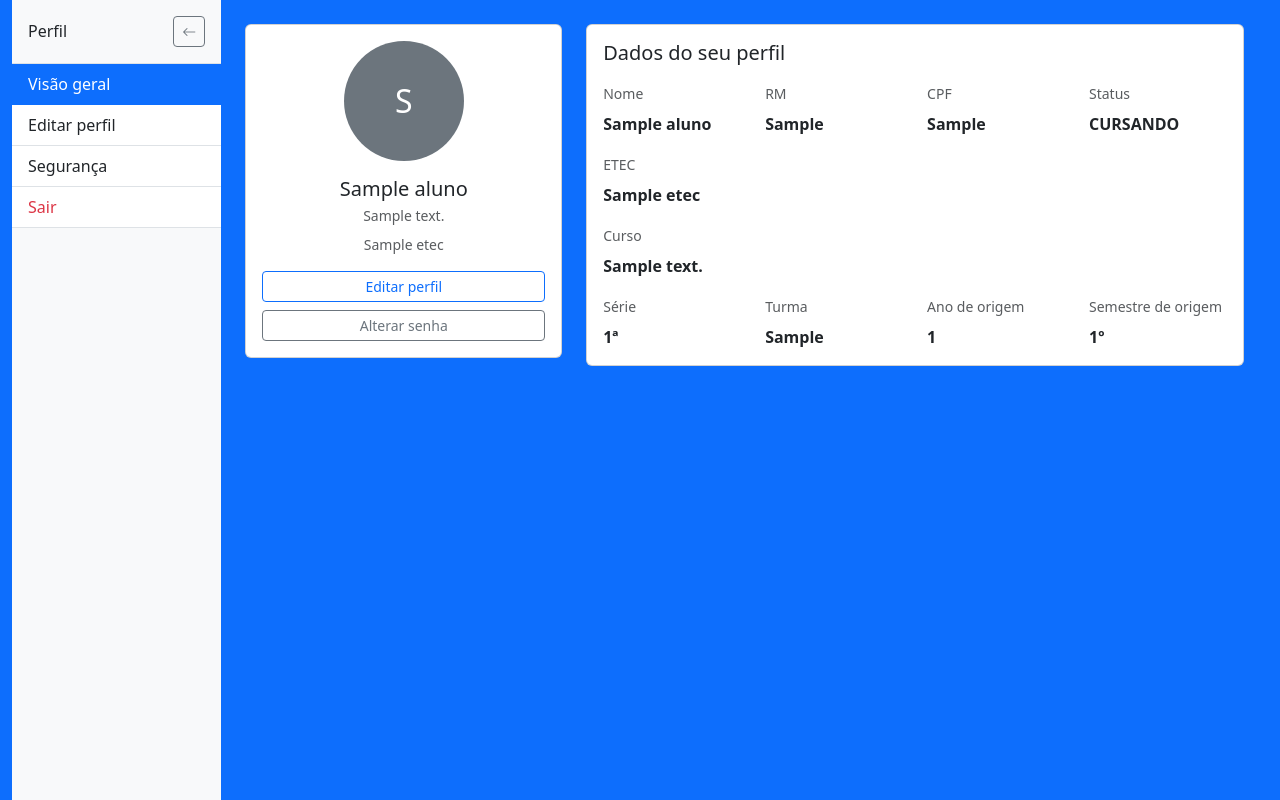
After one commit to OCTECTCC/OCTEC, a Flask app: page /perfil in a window 1280 px wide. The commit adds this page. Run offline with Flask 3, Linux system fonts and the light colour scheme; a user stored in the database is signed in; tables that the repository leaves empty hold one stand-in row (values such as "Sample post").

Commit message:
Criação do perfil.html

```diff
--- a/app/templates/index.html
+++ b/app/templates/index.html
@@ -24,7 +24,7 @@
                                 </a>
                             </div>
                             <div class="d-flex align-items-center gap-2">
-                                <a class="btn btn-sm btn-outline-secondary" href="{{ url_for('views.index') }}" title="Perfil">
+                                <a class="btn btn-sm btn-outline-secondary" href="{{ url_for('views.perfil') }}" title="Perfil">
                                     <i class="bi bi-person-circle"></i>
                                 </a>
                                 <a class="btn btn-sm btn-outline-secondary" href="{{ url_for('views.index') }}" title="Configurações">
--- /dev/null
+++ b/app/templates/perfil.html
@@ -0,0 +1,176 @@
+{% extends "index.html" %}
+{% block title %}Perfil{% endblock %}
+{% block body %}
+    <main class="d-flex flex-column container-fluid vh-100 bg-primary">
+        <div class="flex-grow-1 row g-0 overflow-hidden">
+            <aside class="d-flex flex-column col-12 col-md-2 bg-light">
+                <div class="d-flex justify-content-between align-items-center border-bottom p-3">
+                    <h6 class="mb-0">Perfil</h6>
+                    <a href="{{ url_for('views.index') }}" class="btn btn-sm btn-outline-secondary">
+                        <i class="bi bi-arrow-left"></i>
+                    </a>
+                </div>
+                <nav class="flex-grow-1 list-group list-group-flush overflow-auto">
+                    <a href="{{ url_for('views.perfil') }}" class="list-group-item list-group-item-action active">Visão geral</a>
+                    <a href="{{ url_for('views.perfil') }}" class="list-group-item list-group-item-action">Editar perfil</a>
+                    <a href="{{ url_for('views.perfil') }}" class="list-group-item list-group-item-action">Segurança</a>
+                    <a href="{{ url_for('views.logout') }}" class="list-group-item list-group-item-action text-danger border-bottom">Sair</a>
+                </nav>
+            </aside>
+            <section class="d-flex flex-column col-12 col-md-10">
+                <div class="p-4 overflow-auto">
+                    <div class="row g-4">
+                        <div class="col-12 col-lg-4">
+                            <div class="card">
+                                <div class="card-body text-center">
+                                    <div class="d-flex align-items-center justify-content-center rounded-circle mx-auto mb-3 bg-secondary text-white" style="width:120px;height:120px;font-size:32px;">
+                                        {% if current_user.id_cargo_usuario == 1 %}
+                                            {{ current_user.nome_aluno[0]|upper }}
+                                        {% elif current_user.id_cargo_usuario == 2 %}
+                                            {{ current_user.nome_prof[0]|upper }}
+                                        {% endif %}
+                                    </div>
+                                    <h5 class="card-title mb-1">
+                                        {% if current_user.id_cargo_usuario == 1 %}
+                                            {{ current_user.nome_aluno }}
+                                        {% elif current_user.id_cargo_usuario == 2 %}
+                                            {{ current_user.nome_prof }}
+                                        {% endif %}
+                                    </h5>
+                                    <p class="text-muted small mb-2">
+                                        {{ current_user.cargo_usuario.descricao_cargo }}
+                                    </p>
+                                    <p class="text-muted small mb-3">
+                                        {% if current_user.id_cargo_usuario == 1 %}
+                                            {{ current_user.etec_aluno.nome_etec }}
+                                        {% elif current_user.id_cargo_usuario == 2 %}
+                                            {{ current_user.etec_prof.nome_etec }}
+                                        {% endif %}
+                                    </p>
+                                    <div class="d-grid gap-2">
+                                        <a href="{{ url_for('views.perfil') }}" class="btn btn-outline-primary btn-sm">Editar perfil</a>
+                                        <a href="{{ url_for('views.perfil') }}" class="btn btn-outline-secondary btn-sm">Alterar senha</a>
+                                    </div>
+                                </div>
+                            </div>
+                        </div>
+                        <div class="col-12 col-lg-8">
+                            <div class="card">
+                                <div class="card-body">
+                                    <div class="d-flex justify-content-between align-items-start mb-3">
+                                        <div>
+                                            <h5 class="card-title mb-0">Dados do seu perfil</h5>
+                                        </div>
+                                    </div>
+                                    <div class="row gy-3">
+                                        <div class="col-12 col-md-3">
+                                            <label class="form-label small text-muted">Nome</label>
+                                            <div class="fw-semibold">
+                                                {% if current_user.id_cargo_usuario == 1 %}
+                                                    {{ current_user.nome_aluno }}
+                                                {% elif current_user.id_cargo_usuario == 2 %}
+                                                    {{ current_user.nome_prof }}
+                                                {% endif %}
+                                            </div>
+                                        </div>
+                                        <div class="col-12 col-md-3">
+                                            <label class="form-label small text-muted">
+                                                {% if current_user.id_cargo_usuario == 1 %}
+                                                    RM
+                                                {% elif current_user.id_cargo_usuario == 2 %}
+                                                    Login
+                                                {% endif %}
+                                            </label>
+                                            <div class="fw-semibold">
+                                                {% if current_user.id_cargo_usuario == 1 %}
+                                                    {{ current_user.rm_aluno }}
+                                                {% elif current_user.id_cargo_usuario == 2 %}
+                                                    {{ current_user.login_prof }}
+                                                {% endif %}
+                                            </div>
+                                        </div>
+                                        <div class="col-12 col-md-3">
+                                            <label class="form-label small text-muted">CPF</label>
+                                            <div class="fw-semibold">
+                                                {% if current_user.id_cargo_usuario == 1 %}
+                                                    {{ current_user.cpf_aluno }}
+                                                {% elif current_user.id_cargo_usuario == 2 %}
+                                                    {{ current_user.cpf_prof }}
+                                                {% endif %}
+                                            </div>
+                                        </div>
+                                        {% if current_user.id_cargo_usuario == 1 %}
+                                            <div class="col-12 col-md-3">
+                                                <label class="form-label small text-muted">Status</label>
+                                                <div class="fw-semibold">
+                                                    {{ current_user.situacao_aluno }}
+                                                </div>
+                                            </div>
+                                        {% endif %}
+                                        <div class="col-12 col-md-12">
+                                            <label class="form-label small text-muted">ETEC</label>
+                                            <div class="fw-semibold">
+                                                {% if current_user.id_cargo_usuario == 1 %}
+                                                    {{ current_user.etec_aluno.nome_etec }}
+                                                {% elif current_user.id_cargo_usuario == 2 %}
+                                                    {{ current_user.etec_prof.nome_etec }}
+                                                {% endif %}
+                                            </div>
+                                        </div>
+                                        {% if current_user.id_cargo_usuario == 1 %}
+                                            <div class="col-12 col-md-12">
+                                                <label class="form-label small text-muted">Curso</label>
+                                                <div class="fw-semibold">
+                                                    {{ current_user.curso_aluno.descricao_curso }}
+                                                </div>
+                                            </div>
+                                            {% if current_user.curso_aluno.turno_curso == "Noturno" %}
+                                                <div class="col-12 col-md-3">
+                                                    <label class="form-label small text-muted">Módulo</label>
+                                                    <div class="fw-semibold">
+                                                        {{ current_user.modulo_aluno }}º
+                                                    </div>
+                                                </div>
+                                            {% else %}
+                                                <div class="col-12 col-md-3">
+                                                    <label class="form-label small text-muted">Série</label>
+                                                    <div class="fw-semibold">
+                                                        {% if current_user.modulo_aluno == 1 or current_user.modulo_aluno == 2 %}
+                                                            1ª
+                                                        {% elif current_user.modulo_aluno == 3 or current_user.modulo_aluno == 4 %}
+                                                            2ª
+                                                        {% elif current_user.modulo_aluno == 5 or current_user.modulo_aluno == 6 %}
+                                                            3ª
+                                                        {% endif %}
+                                                    </div>
+                                                </div>
+                                            {% endif %}
+                                            <div class="col-12 col-md-3">
+                                                <label class="form-label small text-muted">Turma</label>
+                                                <div class="fw-semibold">
+                                                    {{ current_user.turma_aluno }}
+                                                </div>
+                                            </div>
+                                            <div class="col-12 col-md-3">
+                                                <label class="form-label small text-muted">Ano de origem</label>
+                                                <div class="fw-semibold">
+                                                    {{ current_user.ano_origem_aluno }}
+                                                </div>
+                                            </div>
+                                            <div class="col-12 col-md-3">
+                                                <label class="form-label small text-muted">Semestre de origem</label>
+                                                <div class="fw-semibold">
+                                                    {{ current_user.semestre_origem_aluno }}º
+                                                </div>
+                                            </div>
+                                        {% endif %}
+                                    </div>
+                                </div>
+                            </div>
+                        </div>
+                    </div>
+                </div>
+            </section>
+        </div>
+    </main>
+{% endblock %}
--- a/app/views.py
+++ b/app/views.py
@@ -163,6 +163,11 @@ def logout():
     session.clear()
     return redirect(url_for("views.login"))
 
+@views.route("/perfil")
+@login_required
+def perfil():
+    return render_template("perfil.html")
+
 @views.route("/primeiro_acesso", methods=["GET","POST"])
 def primeiro_acesso():
     if current_user.is_authenticated:
```
